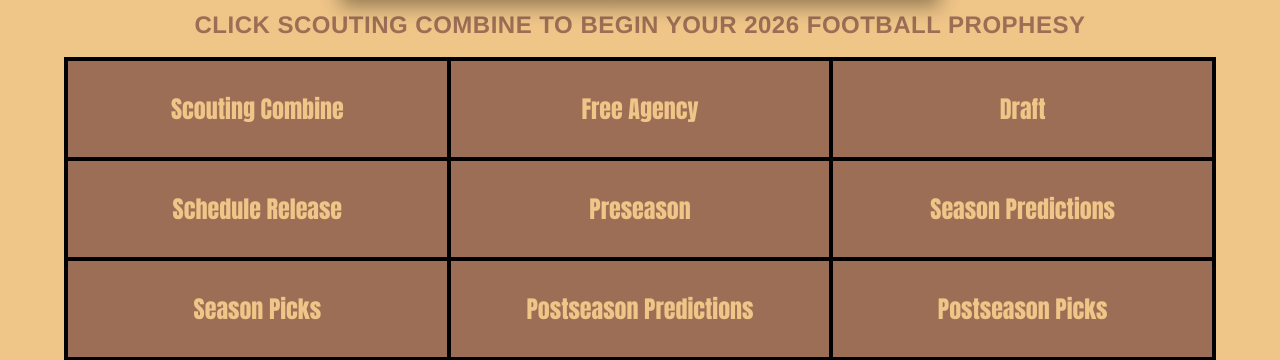
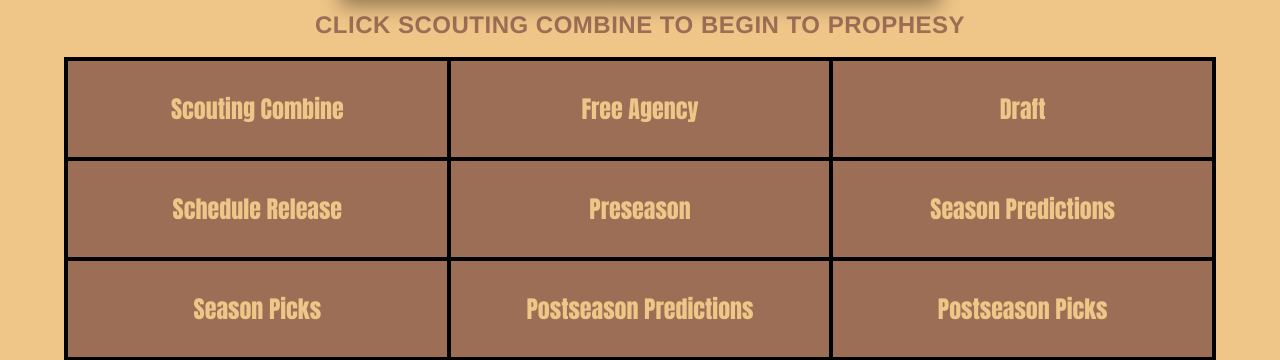
Before and after one commit to BillK181/football_prophesy, a Flask app: page / in a window 1280 px wide. Shown: the part 542-902 px from the top of the page. Run offline with Flask 3, Linux system fonts and the light colour scheme.

Commit message:
“0.23”

```diff
--- a/football_prophesy/templates/index.html
+++ b/football_prophesy/templates/index.html
@@ -61,7 +61,7 @@ Home | Football Prophesy
 </section>
 
 <section id="memo">
-    <h5>Click Scouting Combine to begin your 2026 Football Prophesy</h5>
+    <h5>Click Scouting Combine to begin to Prophesy</h5>
 </section>
 
 <nav id="main-navigation">
```
